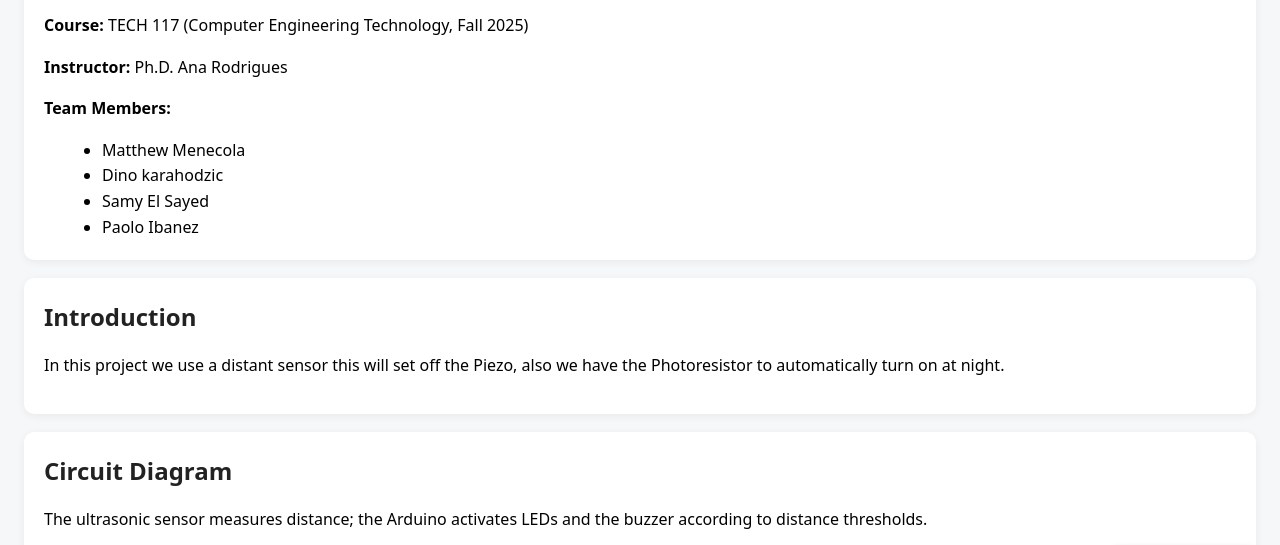
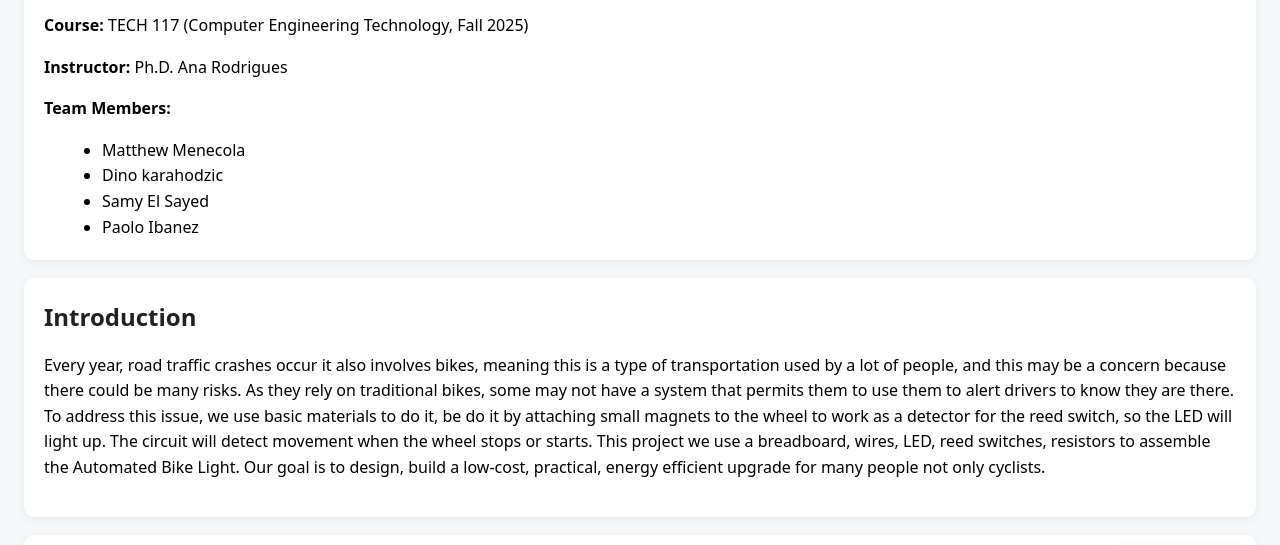
Before and after one commit to Wglff/Web, a plain HTML site: page index.html in a window 1280 px wide. Shown: the part 194-739 px from the top of the page. Drawn offline with Linux system fonts and the light colour scheme.

Commit message:
Enhance introduction with project details and objectives
Expanded the introduction section to provide more context about the project and its goals.

```diff
--- a/index.html
+++ b/index.html
@@ -62,7 +62,9 @@
 
   <section id="introduction">
     <h2>Introduction</h2>
-    <p>In this project we use a distant sensor this will set off the Piezo, also we have the Photoresistor to automatically turn on at night.
+    <p>Every year, road traffic crashes occur it also involves bikes, meaning this is a type of transportation used by a lot of people, and this may be a concern because there could be many risks.  As they rely on traditional bikes, some may not have a system that permits them to use them to alert drivers to know they are there.
+    To address this issue, we use basic materials to do it, be do it by attaching small magnets to the wheel to work as a detector for the reed switch, so the LED will light up. The circuit will detect movement when the wheel stops or starts.
+    This project we use a breadboard, wires, LED, reed switches, resistors to assemble the Automated Bike Light. Our goal is to design, build a low-cost, practical, energy efficient upgrade for many people not only cyclists.
     </p>
   </section>
 
```
